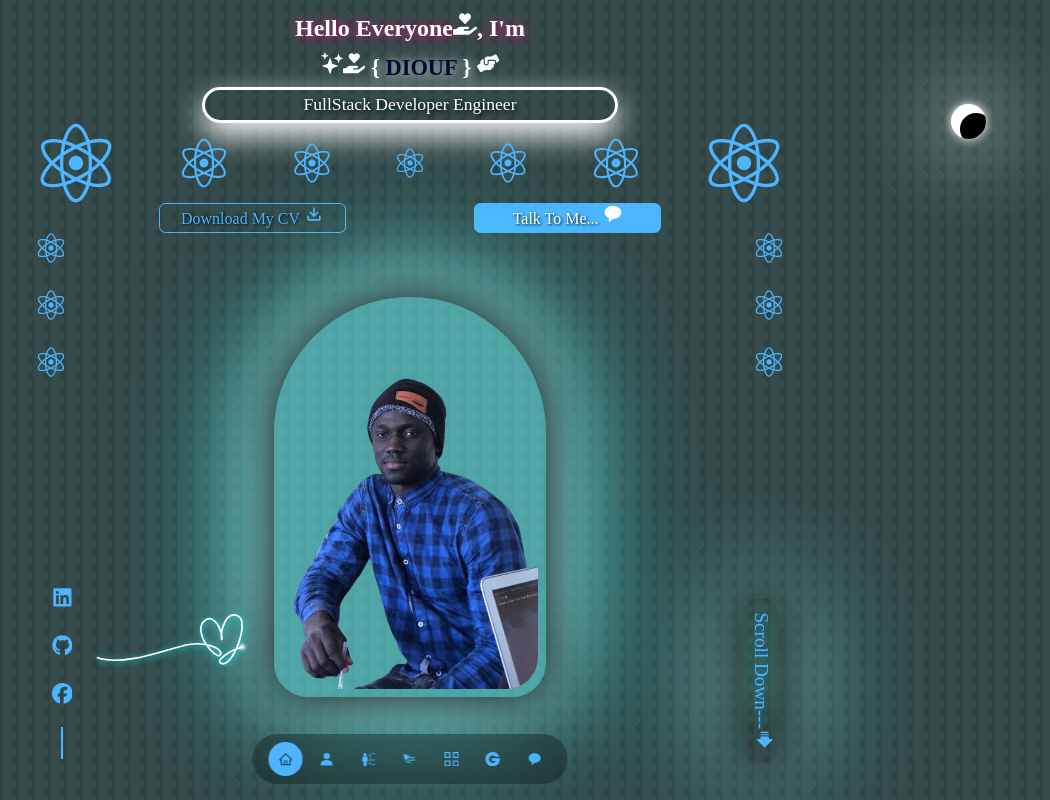
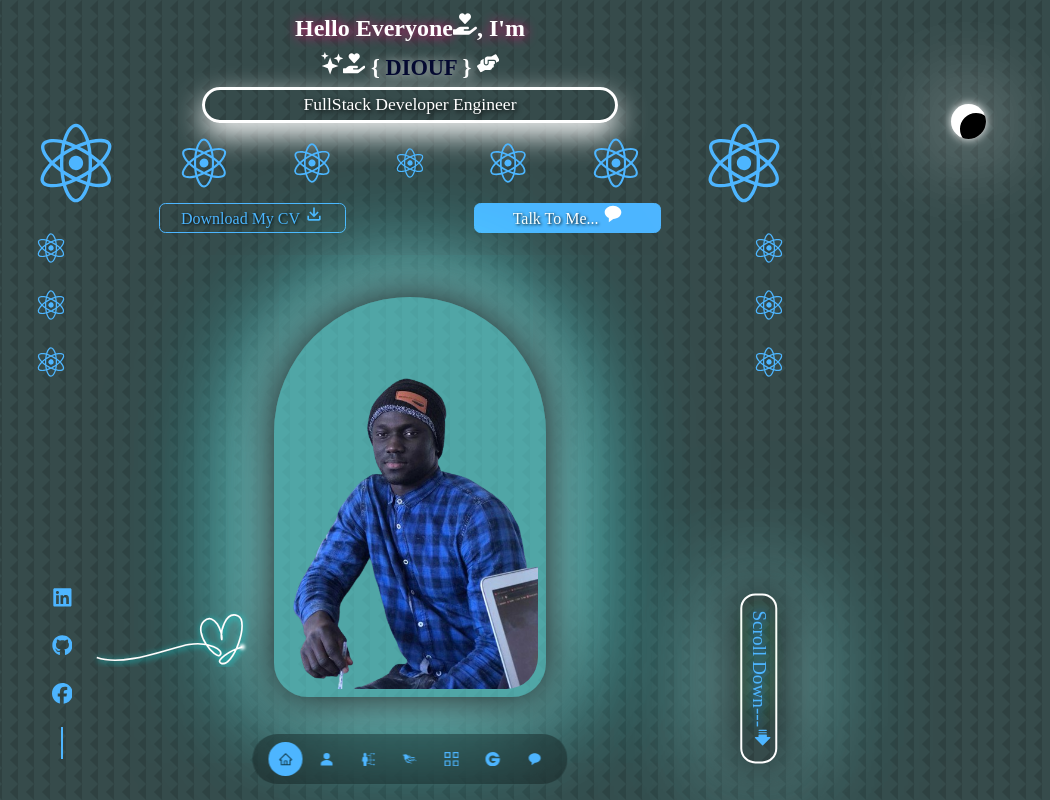
Before and after one commit to Mouhamed1003/keenprogrammer.com, a React (Create React App) app: page / in a window 1280 px wide. Shown: the top 800 px of the page, without its empty margins (230-1280 px from the left). Built offline with nearby package versions, Linux system fonts and the light colour scheme.

Commit message:
Update header.css

```diff
--- a/src/components/header/header.css
+++ b/src/components/header/header.css
@@ -156,6 +156,7 @@ header {
     font-size: 1.2rem;
     bottom: 4rem;
     border-radius: 15px;
+    border: 2px solid #ffffff;
     padding-left: 15px;
     padding-right: 15px;
     animation: pulse 2s infinite;
```
